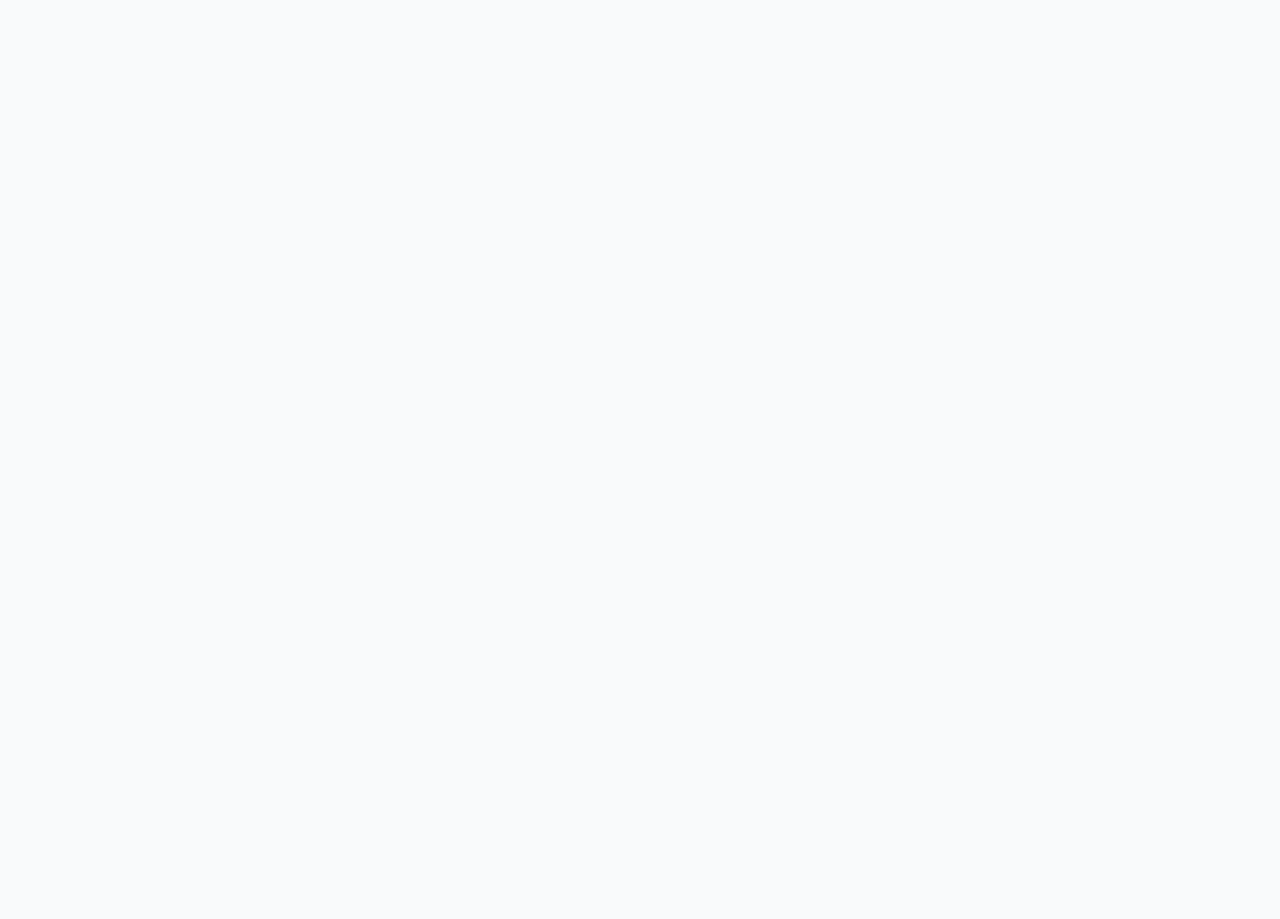
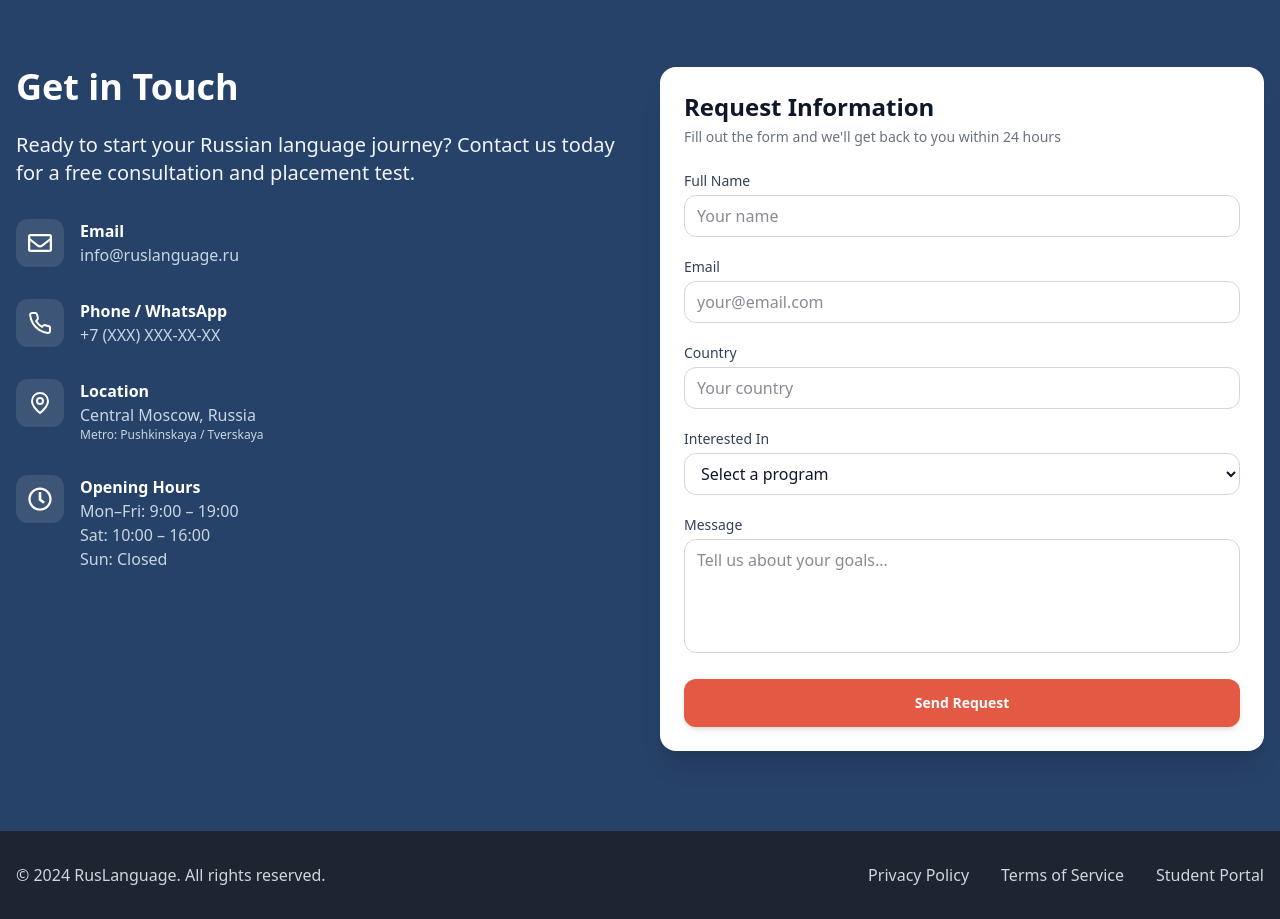
Before and after one commit to gaurav-pndy/language-school, a Next.js app: page / in a window 1280 px wide. Shown: the part 10300-11219 px from the top of the page. Before the commit the page ends 10287 px from the top, so only its background shows below. Built offline with nearby package versions, Linux system fonts and the light colour scheme.

Commit message:
added footer

```diff
--- a/src/app/layout.js
+++ b/src/app/layout.js
@@ -1,6 +1,7 @@
 // app/layout.js
 import Header from "@/components/Header";
 import "./globals.css"; // import Tailwind/global styles
+import Footer from "@/components/Footer";
 
 export const metadata = {
   title: "RusLanguage",
@@ -14,6 +15,7 @@ export default function RootLayout({ children }) {
       <body className="bg-gray-50 text-slate-900">
         <Header />
         <main className="mt-18">{children}</main>
+        <Footer />
       </body>
     </html>
   );
--- a/src/app/page.js
+++ b/src/app/page.js
@@ -1,5 +1,6 @@
 import Admissions from "@/components/Admissions";
 import BlogNews from "@/components/BlogNews";
+import Contact from "@/components/Contact";
 import FAQ from "@/components/FAQ";
 import Hero from "@/components/Hero";
 import LearningResources from "@/components/LearningResources";
@@ -11,7 +12,6 @@ import Teachers from "@/components/Teachers";
 import VisaGuide from "@/components/VisaGuide";
 import WhyChoose from "@/components/WhyChoose";
 
-// app/page.js
 export default function HomePage() {
   return (
     <div>
@@ -27,6 +27,7 @@ export default function HomePage() {
       <LearningResources />
       <BlogNews />
       <FAQ />
+      <Contact />
     </div>
   );
 }
--- /dev/null
+++ b/src/components/Contact.js
@@ -0,0 +1,189 @@
+"use client";
+
+import { useState } from "react";
+import { FaRegClock, FaRegEnvelope } from "react-icons/fa";
+import { FiPhone } from "react-icons/fi";
+import { GrLocation } from "react-icons/gr";
+
+export default function Contact() {
+  const [form, setForm] = useState({
+    name: "",
+    email: "",
+    country: "",
+    program: "",
+    message: "",
+  });
+
+  const handleChange = (e) => {
+    const { name, value } = e.target;
+    setForm((prev) => ({ ...prev, [name]: value }));
+  };
+
+  const handleSubmit = (e) => {
+    e.preventDefault();
+    // TODO: send to API / email service
+    console.log("Form submitted", form);
+  };
+
+  return (
+    <section id="contact" className="bg-[#274268] py-20">
+      <div className="max-w-340 mx-auto px-4 grid grid-cols-1 lg:grid-cols-2 gap-10 items-stretch">
+        {/* Left: Contact info */}
+        <div className="text-white">
+          <h2 className="text-4xl font-bold mb-6">Get in Touch</h2>
+          <p className="text-lg md:text-xl max-w-2xl text-slate-100 mb-8">
+            Ready to start your Russian language journey? Contact us today for a
+            free consultation and placement test.
+          </p>
+
+          <div className="space-y-8 ">
+            <div className="flex items-start gap-4">
+              <span className="w-12 h-12 rounded-xl bg-white/10 flex items-center justify-center text-2xl">
+                <FaRegEnvelope />
+              </span>
+              <div className="">
+                <div className="font-semibold ">Email</div>
+                <div className="text-slate-300">info@ruslanguage.ru</div>
+              </div>
+            </div>
+
+            <div className="flex items-start gap-4">
+              <span className="w-12 h-12 rounded-xl bg-white/10 flex items-center justify-center text-2xl">
+                <FiPhone />
+              </span>
+              <div>
+                <div className="font-semibold">Phone / WhatsApp</div>
+                <div className="text-slate-300">+7 (XXX) XXX-XX-XX</div>
+              </div>
+            </div>
+
+            <div className="flex items-start gap-4">
+              <span className="w-12 h-12 rounded-xl bg-white/10 flex items-center justify-center text-2xl">
+                <GrLocation />
+              </span>
+              <div>
+                <div className="font-semibold">Location</div>
+                <div className="text-slate-300">Central Moscow, Russia</div>
+                <div className="text-slate-300 text-xs">
+                  Metro: Pushkinskaya / Tverskaya
+                </div>
+              </div>
+            </div>
+
+            <div className="flex items-start gap-4">
+              <span className="w-12 h-12 rounded-xl bg-white/10 flex items-center justify-center text-2xl">
+                <FaRegClock />
+              </span>
+              <div>
+                <div className="font-semibold">Opening Hours</div>
+                <div className="text-slate-300 ">
+                  Mon–Fri: 9:00 – 19:00
+                  <br />
+                  Sat: 10:00 – 16:00
+                  <br />
+                  Sun: Closed
+                </div>
+              </div>
+            </div>
+          </div>
+        </div>
+
+        {/* Right: Form card */}
+        <div className="bg-white rounded-2xl shadow-xl p-6">
+          <h3 className="text-2xl font-semibold mb-1 text-slate-900">
+            Request Information
+          </h3>
+          <p className="text-sm text-gray-500 mb-6">
+            Fill out the form and we&apos;ll get back to you within 24 hours
+          </p>
+
+          <form onSubmit={handleSubmit} className="space-y-5">
+            <div>
+              <label className="block text-sm font-medium text-slate-700 mb-1">
+                Full Name
+              </label>
+              <input
+                type="text"
+                name="name"
+                value={form.name}
+                onChange={handleChange}
+                placeholder="Your name"
+                className="w-full rounded-xl border border-gray-300 px-3 py-2  focus:outline-none focus:ring-2 focus:ring-red-400"
+                required
+              />
+            </div>
+
+            <div>
+              <label className="block text-sm font-medium text-slate-700 mb-1">
+                Email
+              </label>
+              <input
+                type="email"
+                name="email"
+                value={form.email}
+                onChange={handleChange}
+                placeholder="your@email.com"
+                className="w-full rounded-xl border border-gray-300 px-3 py-2  focus:outline-none focus:ring-2 focus:ring-red-400"
+                required
+              />
+            </div>
+
+            <div>
+              <label className="block text-sm font-medium text-slate-700 mb-1">
+                Country
+              </label>
+              <input
+                type="text"
+                name="country"
+                value={form.country}
+                onChange={handleChange}
+                placeholder="Your country"
+                className="w-full rounded-xl border border-gray-300 px-3 py-2  focus:outline-none focus:ring-2 focus:ring-red-400"
+              />
+            </div>
+
+            <div>
+              <label className="block text-sm font-medium text-slate-700 mb-1">
+                Interested In
+              </label>
+              <select
+                name="program"
+                value={form.program}
+                onChange={handleChange}
+                className="w-full rounded-xl border border-gray-300 px-3 py-2  bg-white focus:outline-none focus:ring-2 focus:ring-red-400"
+              >
+                <option value="">Select a program</option>
+                <option value="intensive">Intensive Russian</option>
+                <option value="evening">Evening Classes</option>
+                <option value="online">Online Russian</option>
+                <option value="private">Private Lessons</option>
+                <option value="school">Summer School</option>
+              </select>
+            </div>
+
+            <div>
+              <label className="block text-sm font-medium text-slate-700 mb-1">
+                Message
+              </label>
+              <textarea
+                name="message"
+                value={form.message}
+                onChange={handleChange}
+                rows={4}
+                placeholder="Tell us about your goals..."
+                className="w-full rounded-xl border border-gray-300 px-3 py-2  resize-none focus:outline-none focus:ring-2 focus:ring-red-400"
+              />
+            </div>
+
+            <button
+              type="submit"
+              className="w-full  rounded-xl bg-[#e45944] hover:bg-[#d94c2e] text-white font-semibold py-3.5 cursor-pointer text-sm shadow-md transition-all duration-300"
+            >
+              Send Request
+            </button>
+          </form>
+        </div>
+      </div>
+    </section>
+  );
+}
--- /dev/null
+++ b/src/components/Footer.js
@@ -0,0 +1,20 @@
+export default function Footer() {
+  return (
+    <footer className="bg-[#1d2530] text-gray-300 py-8">
+      <div className="max-w-340 mx-auto px-4 flex flex-col md:flex-row items-center justify-between gap-3 ">
+        <div className="">© 2024 RusLanguage. All rights reserved.</div>
+        <nav className="flex items-center gap-8">
+          <a href="/privacy" className="hover:text-white transition-colors">
+            Privacy Policy
+          </a>
+          <a href="/terms" className="hover:text-white transition-colors">
+            Terms of Service
+          </a>
+          <a href="/portal" className="hover:text-white transition-colors">
+            Student Portal
+          </a>
+        </nav>
+      </div>
+    </footer>
+  );
+}
```
